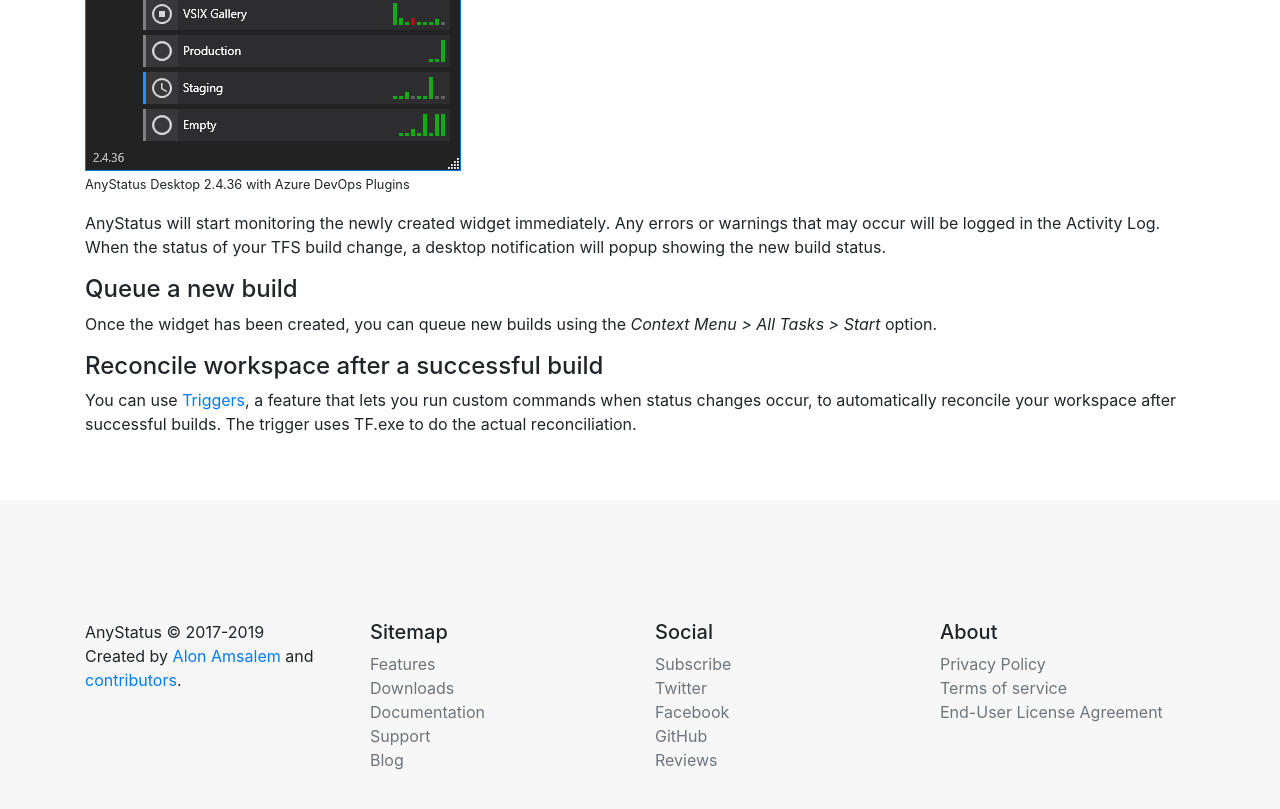
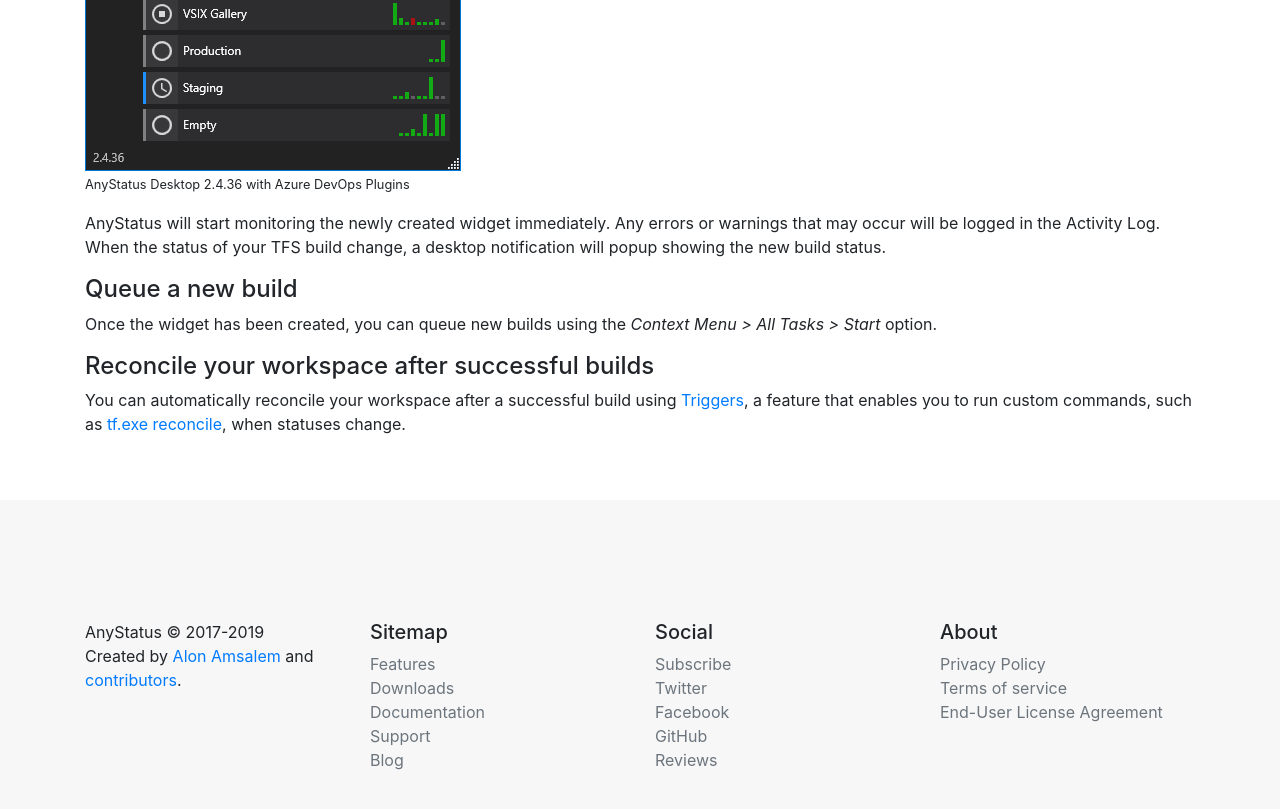
Before and after one commit to AnyStatus/anystatus.github.io, a Jekyll site: the page built from _posts/2019-04-20-tfs-build-status-notifications.md, in a window 1280 px wide and 900 px high, scrolled down 1654 px. Shown: the top 809 px of the window. Built offline with Jekyll 4.4.1, drawn with Linux system fonts in a browser that asks for light colours; comment, search, counter and statistics services are not loaded.

Commit message:
Mr Hyde was here …

```diff
--- a/_posts/2019-04-20-tfs-build-status-notifications.md
+++ b/_posts/2019-04-20-tfs-build-status-notifications.md
@@ -37,7 +37,6 @@
 
 Once the widget has been created, you can queue new builds using the *Context Menu > All Tasks > Start* option.
 
-#### Reconcile workspace after a successful build
+#### Reconcile your workspace after successful builds
 
-You can use [Triggers](/docs/triggers), a feature that lets you run custom commands when status changes occur, to automatically reconcile your workspace after successful builds.
-The trigger uses TF.exe to do the actual reconciliation.
+You can automatically reconcile your workspace after a successful build using [Triggers](/docs/triggers), a feature that enables you to run custom commands, such as [tf.exe reconcile](), when statuses change.
```
